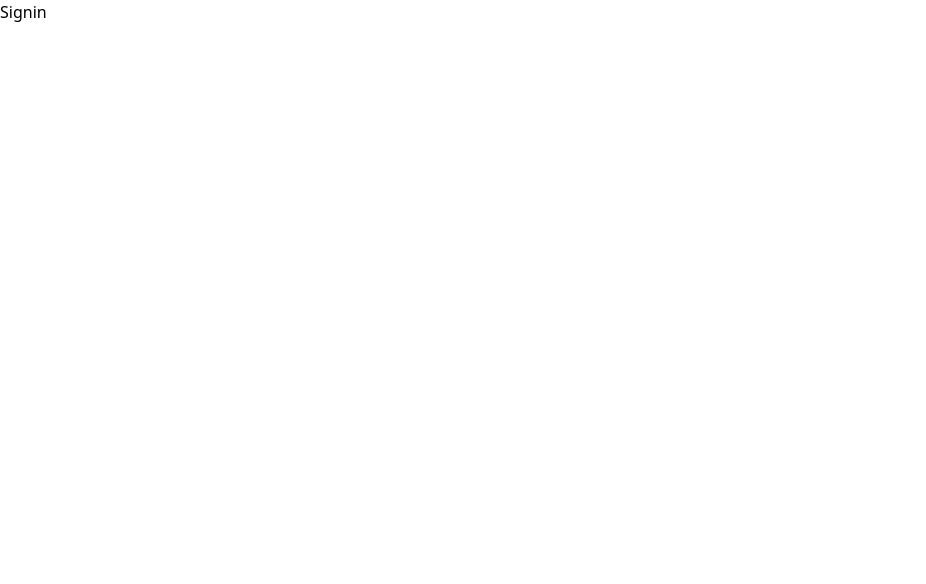
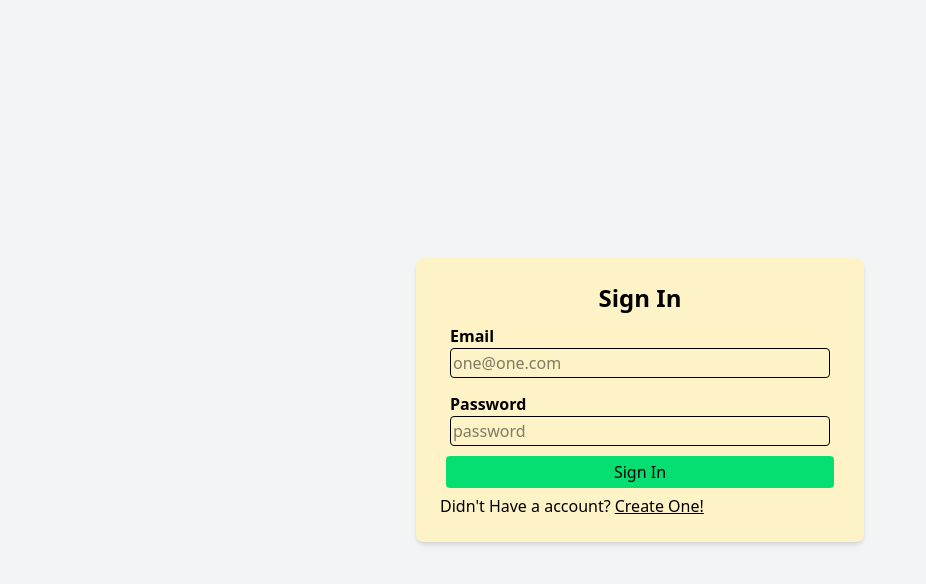
Before and after one commit to shreedhar01/payment, a React (Vite) app in the folder frontend/: page /signin in a window 1280 px wide. Shown: the top 584 px of the page, without its empty margins (0-926 px from the left). Built offline with nearby package versions, Linux system fonts and the light colour scheme.

Commit message:
add LandingPage component and update routing in main.jsx; enhance Signin and Signup pages with error handling

```diff
--- a/frontend/src/main.jsx
+++ b/frontend/src/main.jsx
@@ -7,12 +7,14 @@
   Signin,
   Signup,
   Dashboard,
-  Send
+  Send,
+  LandingPage
 } from "./pages"
 
 ReactDOM.createRoot(document.getElementById('root')).render(
   <BrowserRouter>
     <Routes>
+      <Route path='/' element={ <LandingPage/> } />
       <Route path='/signin' element={ <Signin/> } />
       <Route path='/signup' element={ <Signup/> } />
       <Route path='/dashboard' element={ <Dashboard/> } />
--- /dev/null
+++ b/frontend/src/pages/LandingPage.jsx
@@ -0,0 +1,9 @@
+import React from 'react'
+
+function LandingPage() {
+  return (
+    <div>LandingPage</div>
+  )
+}
+
+export default LandingPage
--- a/frontend/src/pages/Signin.jsx
+++ b/frontend/src/pages/Signin.jsx
@@ -1,8 +1,53 @@
-import React from 'react'
+import React, { useState } from 'react'
+import {
+  Header,
+  InputBox,
+  Button,
+  ErrorMessage
+} from "../components/index.js"
+import axios from 'axios'
+import {Link, useNavigate} from "react-router-dom"
 
 function Signin() {
+  const [email, setEmail] = useState("")
+  const [password, setPassword] = useState("")
+  const [error, setError] = useState("")
+  const navigator = useNavigate()
+
+  const handleClick = async () =>{
+    try {
+      setError("")
+      const res = await axios.post("http://localhost:8000/api/v1/user/signin",{
+        userName : email,
+        password
+      })
+      localStorage.setItem("token",res.data.token)
+      navigator("/dashboard")
+    } catch (error) {
+      setError(error?.response?.data?.error)
+    }
+  }
+
   return (
-    <div>Signin</div>
+    <div className=' flex flex-col justify-center items-center min-h-screen bg-gray-100'>
+      <div className='bg-amber-100 w-full max-w-md p-6 rounded-lg shadow-md'>
+        <Header title="Sign In" />
+        <InputBox onChange={(e)=>{
+          setEmail(e.target.value)
+        }} title="Email" typee="email" placeholder="one@one.com" />
+        <InputBox onChange={(e)=>{
+          setPassword(e.target.value)
+        }} title="Password" typee="password" placeholder="password" />
+        <Button onClick={handleClick} title="Sign In" />
+        <ErrorMessage message={error} />
+        <div className='flex gap-1' >
+          <p>Didn't Have a account? </p>
+          <Link className=' underline' to="/signup">
+            Create One!
+          </Link>
+        </div>
+      </div>
+    </div>
   )
 }
 
--- a/frontend/src/pages/Signup.jsx
+++ b/frontend/src/pages/Signup.jsx
@@ -39,7 +39,7 @@
       <div className='bg-amber-100 w-full max-w-md p-6 rounded-lg shadow-md '>
         <Header title="Signup" />
         <InputBox onChange={e => setFullName(e.target.value)} title="Full Name" typee="text" placeholder="ram magar" />
-        <InputBox onChange={e => setUserName(e.target.value)} title="UserName" typee="email" placeholder="user@gmail.com" />
+        <InputBox onChange={e => setUserName(e.target.value)} title="Email" typee="email" placeholder="user@gmail.com" />
         <InputBox onChange={e => setPassword(e.target.value)} title="Password" typee="password" placeholder="password" />
         <Button onClick={handleSignup} title="Signup" />
         <ErrorMessage message={error} />
--- a/frontend/src/pages/index.js
+++ b/frontend/src/pages/index.js
@@ -2,10 +2,12 @@
 import Signup from "./Signup";
 import Dashboard from "./Dashboard";
 import Send from "./Send";
+import LandingPage from "./LandingPage";
 
 export {
     Signin,
     Signup,
     Dashboard,
-    Send
+    Send,
+    LandingPage
 }
```
